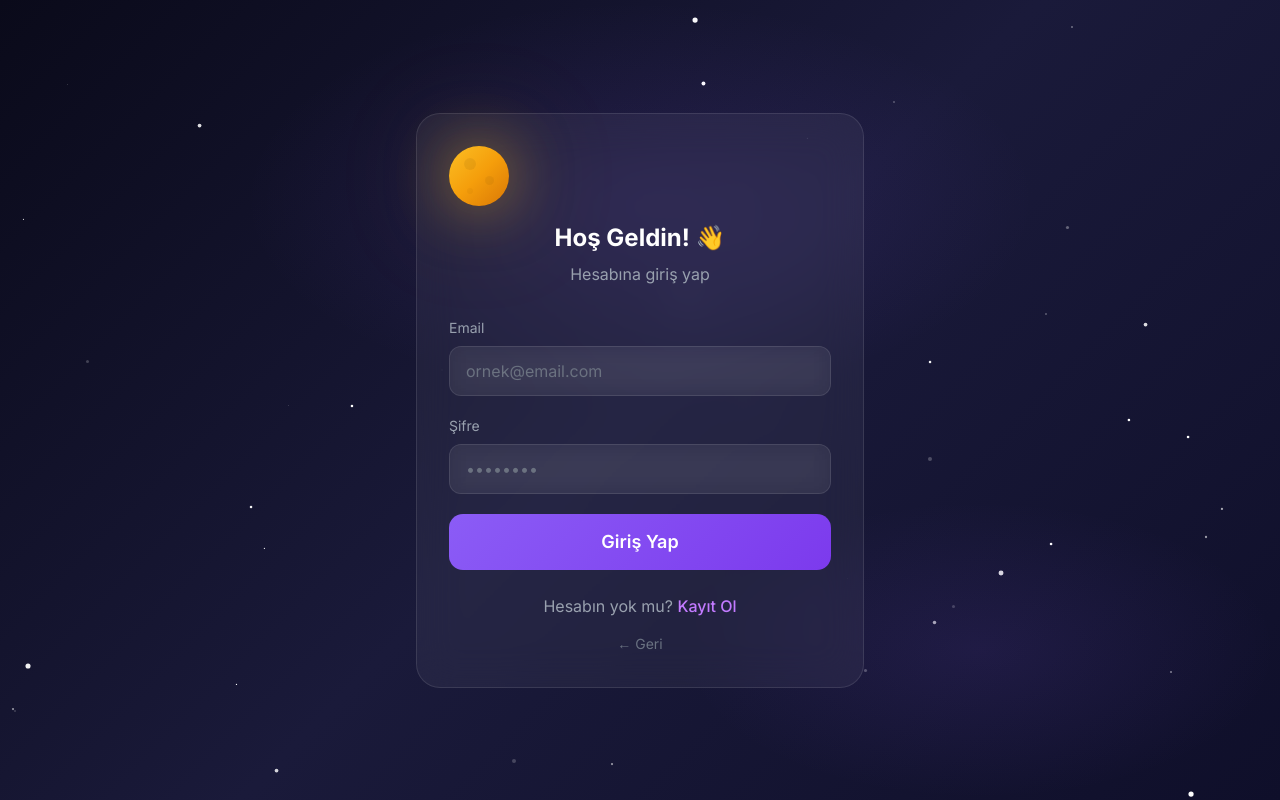
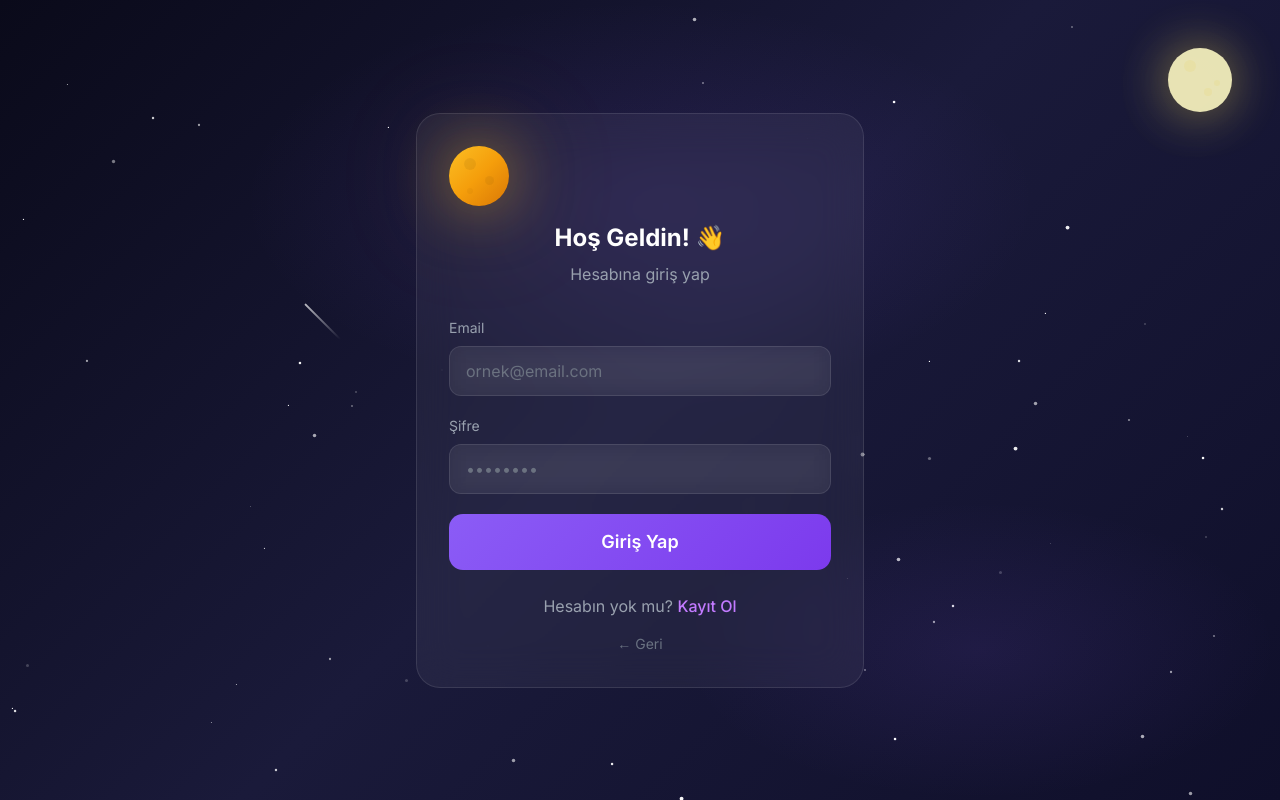
Before and after one commit to ardakarayel/sleepcoach, a Next.js app in the folder frontend/: page /auth in a window 1280 px wide. Both pictures are taken after a click on the button "Giriş Yap". Built offline with nearby package versions, Linux system fonts and the light colour scheme; no server answers.

Commit message:
UI: Add meteor shower animation and glowing moon

```diff
--- a/frontend/app/components/StarryBackground.tsx
+++ b/frontend/app/components/StarryBackground.tsx
@@ -16,23 +16,45 @@ interface Star {
     duration: number;
 }
 
+interface Meteor {
+    id: number;
+    x: number;
+    y: number;
+    duration: number;
+    delay: number;
+}
+
 export default function StarryBackground() {
     const [stars, setStars] = useState<Star[]>([]);
+    const [meteors, setMeteors] = useState<Meteor[]>([]);
 
     useEffect(() => {
         // Rastgele yıldızlar oluştur
         const generatedStars: Star[] = [];
-        for (let i = 0; i < 50; i++) {
+        for (let i = 0; i < 70; i++) { // Yıldız sayısını biraz artırdık
             generatedStars.push({
                 id: i,
                 x: Math.random() * 100,
                 y: Math.random() * 100,
-                size: Math.random() * 3 + 1,
+                size: Math.random() * 2 + 1, // Biraz daha küçük ve zarif yıldızlar
                 delay: Math.random() * 3,
-                duration: Math.random() * 2 + 2,
+                duration: Math.random() * 3 + 2,
             });
         }
         setStars(generatedStars);
+
+        // Kayan yıldızlar (meteorlar) oluştur
+        const generatedMeteors: Meteor[] = [];
+        for (let i = 0; i < 4; i++) { // Aynı anda en fazla 4 potansiyel meteor
+            generatedMeteors.push({
+                id: i,
+                x: Math.random() * 100, // Ekranın herhangi bir yerinden başlayabilir (ama yukarıdan)
+                y: Math.random() * 50, // Sadece üst yarıdan başlasın
+                duration: Math.random() * 1 + 0.5, // 0.5s - 1.5s arası hızlı geçiş
+                delay: Math.random() * 10, // İlk başlaması için rastgele bekleme
+            });
+        }
+        setMeteors(generatedMeteors);
     }, []);
 
     return (
@@ -45,7 +67,33 @@ export default function StarryBackground() {
                 }}
             />
 
-            {/* Yıldızlar */}
+            {/* Kayan Yıldızlar (Meteor Yağmuru) */}
+            {meteors.map((meteor) => (
+                <motion.div
+                    key={meteor.id}
+                    className="absolute h-[2px] bg-gradient-to-r from-white via-transparent to-transparent opacity-0 rounded-full"
+                    style={{
+                        left: `${meteor.x}%`,
+                        top: `${meteor.y}%`,
+                        width: '100px', // Kuyruk uzunluğu
+                        rotate: '45deg', // Düşüş açısı
+                    }}
+                    animate={{
+                        x: [-100, 200], // Sağ alt köşeye doğru kayış
+                        y: [-100, 200],
+                        opacity: [0, 1, 0], // Başlangıçta görünür, sonunda kaybolur
+                    }}
+                    transition={{
+                        duration: meteor.duration,
+                        delay: meteor.delay,
+                        repeat: Infinity,
+                        repeatDelay: Math.random() * 10 + 5, // Rastgele tekrar bekleme süresi
+                        ease: 'linear',
+                    }}
+                />
+            ))}
+
+            {/* Sabit Yıldızlar */}
             {stars.map((star) => (
                 <motion.div
                     key={star.id}
@@ -69,6 +117,26 @@ export default function StarryBackground() {
                 />
             ))}
 
+            {/* Ay (Moon) - Sağ Üst Köşe */}
+            <motion.div
+                className="absolute top-10 right-10 w-24 h-24 rounded-full bg-yellow-100/10 blur-xl opacity-40 z-0"
+                animate={{
+                    scale: [1, 1.1, 1],
+                    opacity: [0.3, 0.5, 0.3],
+                }}
+                transition={{
+                    duration: 4,
+                    repeat: Infinity,
+                    ease: "easeInOut",
+                }}
+            />
+            <div className="absolute top-12 right-12 w-16 h-16 bg-yellow-100 rounded-full shadow-[0_0_50px_rgba(253,224,71,0.5)] opacity-90 z-0">
+                {/* Kraterler */}
+                <div className="absolute top-3 left-4 w-3 h-3 bg-yellow-200/50 rounded-full opacity-50"></div>
+                <div className="absolute bottom-4 right-5 w-2 h-2 bg-yellow-200/50 rounded-full opacity-50"></div>
+                <div className="absolute top-8 right-3 w-1.5 h-1.5 bg-yellow-200/50 rounded-full opacity-50"></div>
+            </div>
+
             {/* Mor Işık Efekti (Üstte) */}
             <div
                 className="absolute top-0 left-1/2 -translate-x-1/2 w-[800px] h-[400px] opacity-30"
```
